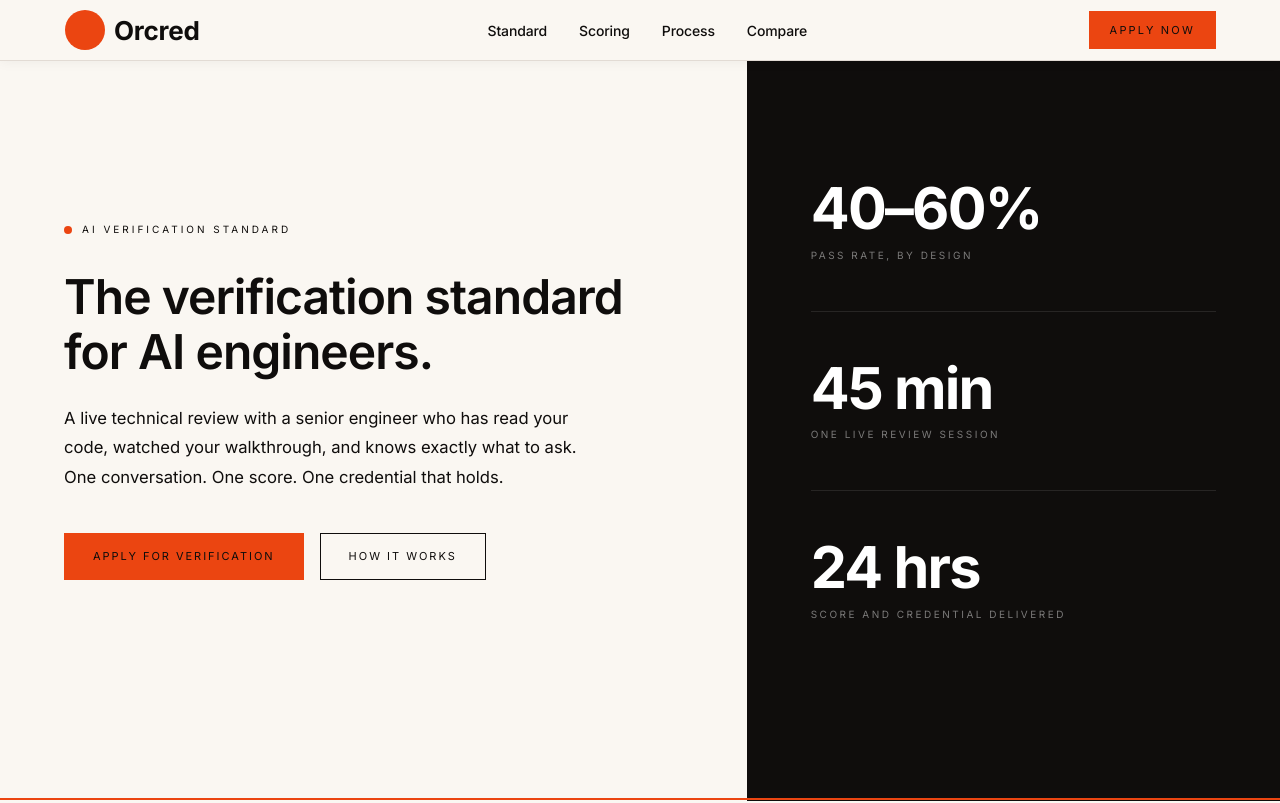
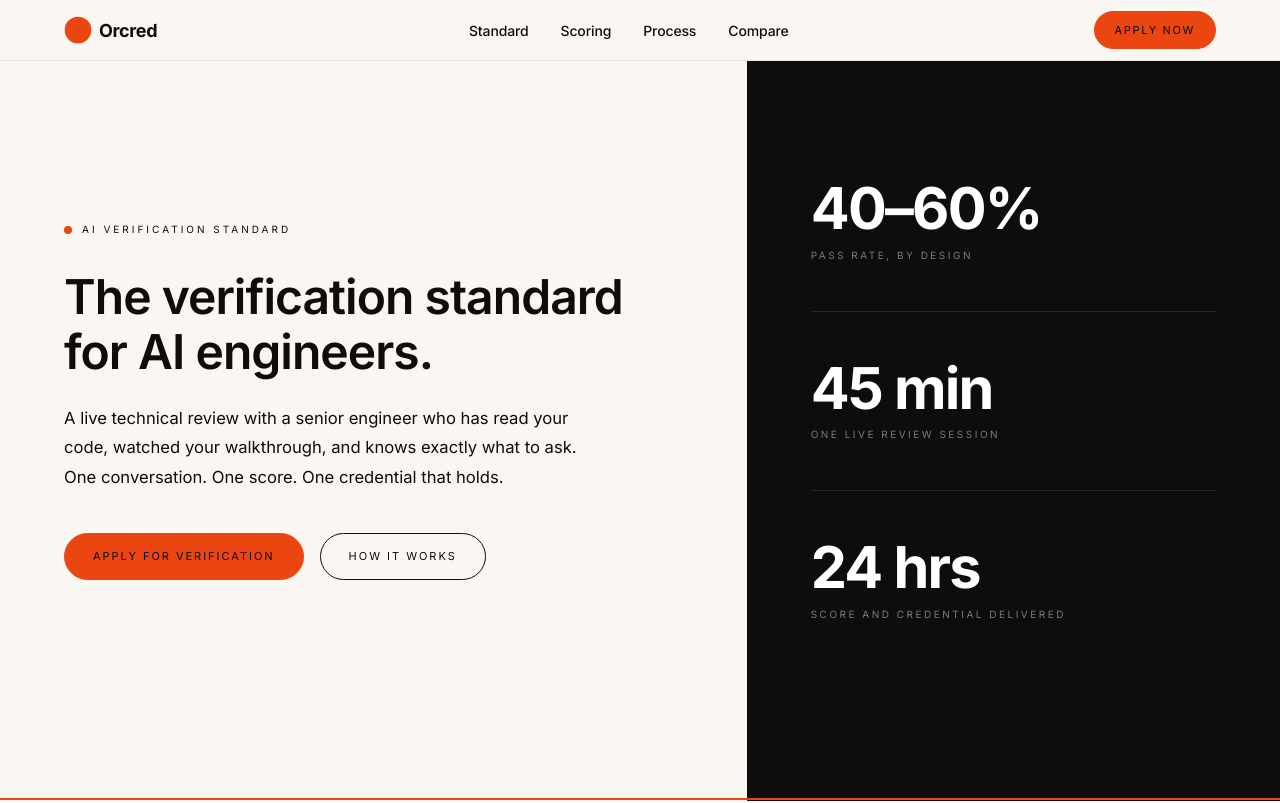
Before and after one commit to orcred-org/frontend, a Next.js app: page / in a window 1280 px wide. Shown: the top 803 px of the page. Built offline with nearby package versions, Linux system fonts and the light colour scheme.

Commit message:
Navbar redesign + squircle buttons across site
- Navbar: smaller logo (28px), wordmark matches at 18px, no shadow,
  ultra-faint border, pill-shaped Apply Now
- All rectangle CTAs: borderRadius 100px (pill/squircle) —
  hero, process, CTA section, get-verified form, reviewer form

```diff
--- a/app/become-a-reviewer/page.tsx
+++ b/app/become-a-reviewer/page.tsx
@@ -368,6 +368,7 @@ export default function BecomeAReviewerPage() {
                               backgroundColor: canSubmit && !submitting ? "#eb4511" : "rgba(15,13,12,0.07)",
                               color: canSubmit && !submitting ? "#ffffff" : "rgba(15,13,12,0.25)",
                               border: "none",
+                              borderRadius: "100px",
                               cursor: canSubmit && !submitting ? "pointer" : "default",
                             }}
                             whileTap={canSubmit ? { scale: 0.98 } : {}}
--- a/app/get-verified/page.tsx
+++ b/app/get-verified/page.tsx
@@ -528,6 +528,7 @@ export default function GetVerifiedPage() {
                     backgroundColor: canProceed() ? "#eb4511" : "rgba(15,13,12,0.07)",
                     color:           canProceed() ? "#ffffff" : "rgba(15,13,12,0.25)",
                     border:          "none",
+                    borderRadius:    "100px",
                     cursor:          canProceed() ? "pointer" : "default",
                   }}
                   whileTap={canProceed() ? { scale: 0.98 } : {}}
@@ -544,6 +545,7 @@ export default function GetVerifiedPage() {
                     backgroundColor: canProceed() && !submitting ? "#eb4511" : "rgba(15,13,12,0.07)",
                     color:           canProceed() && !submitting ? "#ffffff" : "rgba(15,13,12,0.25)",
                     border:          "none",
+                    borderRadius:    "100px",
                     cursor:          canProceed() && !submitting ? "pointer" : "default",
                   }}
                   whileTap={canProceed() ? { scale: 0.98 } : {}}
--- a/components/CtaSection.tsx
+++ b/components/CtaSection.tsx
@@ -57,7 +57,7 @@ export default function CtaSection() {
           <Link
             href="/get-verified"
             className="inline-flex items-center px-10 py-4 font-label-sm uppercase tracking-[0.2em] text-[11px] transition-all duration-200"
-            style={{ backgroundColor: "#eb4511", color: "#ffffff", border: "1px solid #eb4511" }}
+            style={{ backgroundColor: "#eb4511", color: "#ffffff", border: "1px solid #eb4511", borderRadius: "100px" }}
             onMouseEnter={e => {
               (e.currentTarget as HTMLElement).style.backgroundColor = "transparent";
               (e.currentTarget as HTMLElement).style.color = "#eb4511";
--- a/components/HeroSection.tsx
+++ b/components/HeroSection.tsx
@@ -124,7 +124,7 @@ export default function HeroSection({ onApply: _ }: HeroProps) {
             <Link
               href="/get-verified"
               className="inline-flex items-center gap-2 px-7 py-3.5 font-label-sm uppercase tracking-[0.18em] text-[11px] transition-all duration-200"
-              style={{ backgroundColor: "#eb4511", color: "#ffffff", border: "1px solid #eb4511" }}
+              style={{ backgroundColor: "#eb4511", color: "#ffffff", border: "1px solid #eb4511", borderRadius: "100px" }}
               onMouseEnter={e => {
                 const el = e.currentTarget as HTMLElement;
                 el.style.backgroundColor = "transparent";
@@ -143,7 +143,7 @@ export default function HeroSection({ onApply: _ }: HeroProps) {
             <Link
               href="/how-it-works"
               className="inline-flex items-center gap-2 px-7 py-3.5 font-label-sm uppercase tracking-[0.18em] text-[11px] transition-all duration-200"
-              style={{ backgroundColor: "transparent", border: "1px solid #0f0d0c", color: "#0f0d0c" }}
+              style={{ backgroundColor: "transparent", border: "1px solid #0f0d0c", color: "#0f0d0c", borderRadius: "100px" }}
               onMouseEnter={e => {
                 const el = e.currentTarget as HTMLElement;
                 el.style.backgroundColor = "#0f0d0c";
--- a/components/Navbar.tsx
+++ b/components/Navbar.tsx
@@ -20,19 +20,17 @@ function scrollTo(href: string) {
 export default function Navbar() {
   const { scrollY } = useScroll();
 
-  /* Wordmark dissolves into the orange mark as you scroll down.
-     Container width collapses (clips cleanly), text fades + slides left. */
-  const wordmarkOpacity       = useTransform(scrollY, [0, 60], [1, 0]);
-  const wordmarkX             = useTransform(scrollY, [0, 60], [0, -22]);
-  const wordmarkContainerWidth = useTransform(scrollY, [0, 60], [100, 0]);
+  /* Wordmark dissolves into the orange mark as you scroll */
+  const wordmarkOpacity        = useTransform(scrollY, [0, 60], [1, 0]);
+  const wordmarkX              = useTransform(scrollY, [0, 60], [0, -20]);
+  const wordmarkContainerWidth = useTransform(scrollY, [0, 60], [72, 0]);
 
   return (
     <motion.header
       className="sticky top-0 z-50"
       style={{
         backgroundColor: "var(--bg-page)",
-        borderBottom: "1px solid #e2dbd4",
-        boxShadow: "0 1px 12px rgba(0,0,0,0.05)",
+        borderBottom: "1px solid rgba(15,13,12,0.08)",
       }}
       initial={{ opacity: 0, y: -8 }}
       animate={{ opacity: 1, y: 0 }}
@@ -46,27 +44,23 @@ export default function Navbar() {
           className="flex items-center overflow-hidden"
           onClick={() => window.scrollTo({ top: 0, behavior: "smooth" })}
         >
-          <svg width="42" height="42" viewBox="0 0 42 42" fill="none" style={{ flexShrink: 0 }}>
+          <svg width="28" height="28" viewBox="0 0 42 42" fill="none" style={{ flexShrink: 0 }}>
             <circle cx="21" cy="21" r="20" fill="#eb4511"/>
           </svg>
 
-          {/* Collapsing container clips the wordmark cleanly — no artifact */}
-          <motion.div style={{
-            width:    wordmarkContainerWidth,
-            overflow: "hidden",
-            flexShrink: 0,
-          }}>
+          {/* Wordmark — collapses into mark on scroll */}
+          <motion.div style={{ width: wordmarkContainerWidth, overflow: "hidden", flexShrink: 0 }}>
             <motion.span
               style={{
                 opacity:       wordmarkOpacity,
                 x:             wordmarkX,
                 display:       "block",
                 whiteSpace:    "nowrap",
-                paddingLeft:   "8px",
+                paddingLeft:   "7px",
                 fontFamily:    "Inter, system-ui, sans-serif",
                 fontWeight:    700,
-                fontSize:      "26px",
-                letterSpacing: "-0.01em",
+                fontSize:      "18px",
+                letterSpacing: "-0.02em",
                 color:         "#0f0d0c",
               }}
             >
@@ -84,7 +78,7 @@ export default function Navbar() {
                 href={link.href}
                 className="transition-colors duration-200"
                 style={{ fontFamily: "Inter, system-ui, sans-serif", fontWeight: 500, fontSize: "14px", letterSpacing: "-0.01em", color: "#4a4440" }}
-                onMouseEnter={e => ((e.currentTarget as HTMLElement).style.color = "#1a1714")}
+                onMouseEnter={e => ((e.currentTarget as HTMLElement).style.color = "#0f0d0c")}
                 onMouseLeave={e => ((e.currentTarget as HTMLElement).style.color = "#4a4440")}
               >
                 {link.label}
@@ -95,7 +89,7 @@ export default function Navbar() {
                 onClick={() => scrollTo(link.href)}
                 className="transition-colors duration-200"
                 style={{ fontFamily: "Inter, system-ui, sans-serif", fontWeight: 500, fontSize: "14px", letterSpacing: "-0.01em", color: "#4a4440", background: "none", border: "none", cursor: "pointer" }}
-                onMouseEnter={e => (e.currentTarget.style.color = "#1a1714")}
+                onMouseEnter={e => (e.currentTarget.style.color = "#0f0d0c")}
                 onMouseLeave={e => (e.currentTarget.style.color = "#4a4440")}
               >
                 {link.label}
@@ -104,11 +98,16 @@ export default function Navbar() {
           )}
         </nav>
 
-        {/* Apply Now */}
+        {/* Apply Now — squircle */}
         <Link
           href="/get-verified"
-          className="font-label-sm uppercase tracking-[0.2em] text-[11px] px-5 py-2.5 transition-all duration-200"
-          style={{ backgroundColor: "#eb4511", color: "#ffffff", border: "1px solid #eb4511" }}
+          className="font-label-sm uppercase tracking-[0.15em] text-[11px] px-5 py-2.5 transition-all duration-200"
+          style={{
+            backgroundColor: "#eb4511",
+            color:            "#ffffff",
+            border:           "1px solid #eb4511",
+            borderRadius:     "100px",
+          }}
           onMouseEnter={e => {
             (e.currentTarget as HTMLElement).style.backgroundColor = "transparent";
             (e.currentTarget as HTMLElement).style.color = "#eb4511";
--- a/components/ProcessSection.tsx
+++ b/components/ProcessSection.tsx
@@ -231,7 +231,7 @@ export default function ProcessSection() {
               <Link
                 href="/how-it-works"
                 className="inline-flex items-center gap-2.5 px-7 py-3.5 font-label-sm uppercase tracking-[0.2em] text-[11px] transition-all duration-200"
-                style={{ border: "1px solid #0f0d0c", backgroundColor: "transparent", color: "#0f0d0c" }}
+                style={{ border: "1px solid #0f0d0c", backgroundColor: "transparent", color: "#0f0d0c", borderRadius: "100px" }}
                 onMouseEnter={e => {
                   const el = e.currentTarget as HTMLElement;
                   el.style.backgroundColor = "#eb4511";
```
